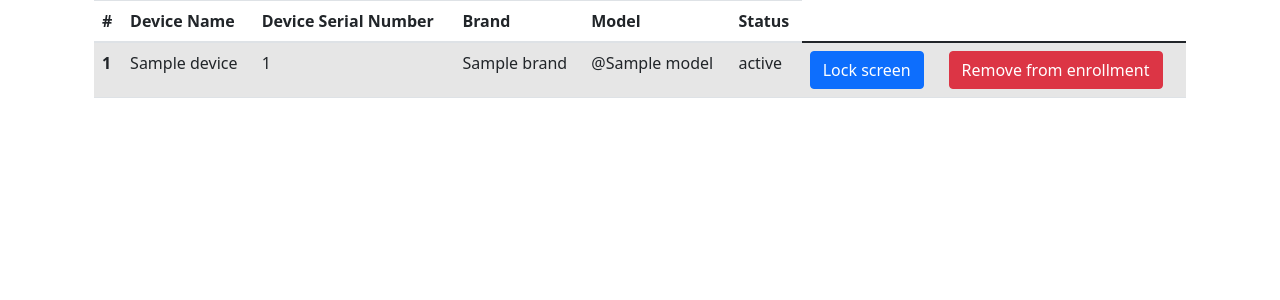
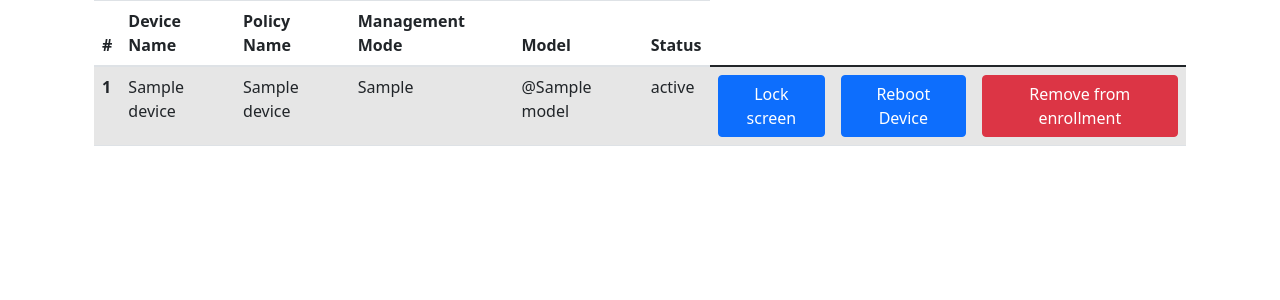
Before and after one commit to active-sludge/Emma, a Django app: template EmmaProject/templates/emma/devices.html in a window 1280 px wide. Shown: the part 56-356 px from the top of the page. Run offline with Django 3.2, Linux system fonts and the light colour scheme; the template is opened without the code that fills it: most values are stand-ins (such as "Sample title", 1, 10 or a date in 2020); some libraries are stand-ins or nearby versions.

Commit message:
Reboot device.

```diff
--- a/EmmaProject/emmaApp/views.py
+++ b/EmmaProject/emmaApp/views.py
@@ -146,6 +146,10 @@ def devices(request):
             device_name = request.POST.get('device_name')
             android_management_api.lock_device(device_name)
             return redirect('devices')
+        elif 'restart_device' in request.POST:
+            device_name = request.POST.get('device_name')
+            android_management_api.restart_device(device_name)
+            return redirect('devices')
         else:
             pass
     else:
--- a/EmmaProject/templates/emma/devices.html
+++ b/EmmaProject/templates/emma/devices.html
@@ -1,13 +1,13 @@
 {% extends "emma/base.html" %}
 {% block content %}
 <div class="container-lg">
-    <table class="table table-striped">
+    <table class="table table-striped table-responsive">
         <thead>
         <tr>
             <th scope="col">#</th>
             <th scope="col">Device Name</th>
-            <th scope="col">Device Serial Number</th>
-            <th scope="col">Brand</th>
+            <th scope="col">Policy Name</th>
+            <th scope="col">Management Mode</th>
             <th scope="col">Model</th>
             <th scope="col">Status</th>
 
@@ -19,8 +19,8 @@
                     <tr>
                         <th scope="row">{{ forloop.counter }}</th>
                         <td>{{ device.name }}</td>
-                        <td>{{ device.hardwareInfo.serialNumber }}</td>
-                        <td>{{ device.hardwareInfo.brand }}</td>
+                        <td>{{ device.policyName }}</td>
+                        <td>{{ device.managementMode }}</td>
                         <td>@{{ device.hardwareInfo.model }}</td>
                         <td>{{ device.state }}</td>
                         <form method="POST">
@@ -28,6 +28,9 @@
                             <input type='hidden' id="device_name" value='{{ device.name }}' name='device_name'>
                         <td>
                                 <button type="submit" class="btn btn-primary" name="lock_device" value="{{ device_name }}">Lock screen</button>
+                        </td>
+                        <td>
+                                <button type="submit" class="btn btn-primary" name="restart_device" value="{{ device_name }}">Reboot Device</button>
                         </td>
                         <td>
                                 <button type="submit" class="btn btn-danger" name="delete_device" value="{{ device_name }}">Remove from enrollment</button>
```
Also changed, not shown: EmmaProject/emmaApp/utils/android_management_api.py (+10 -0 lines).
